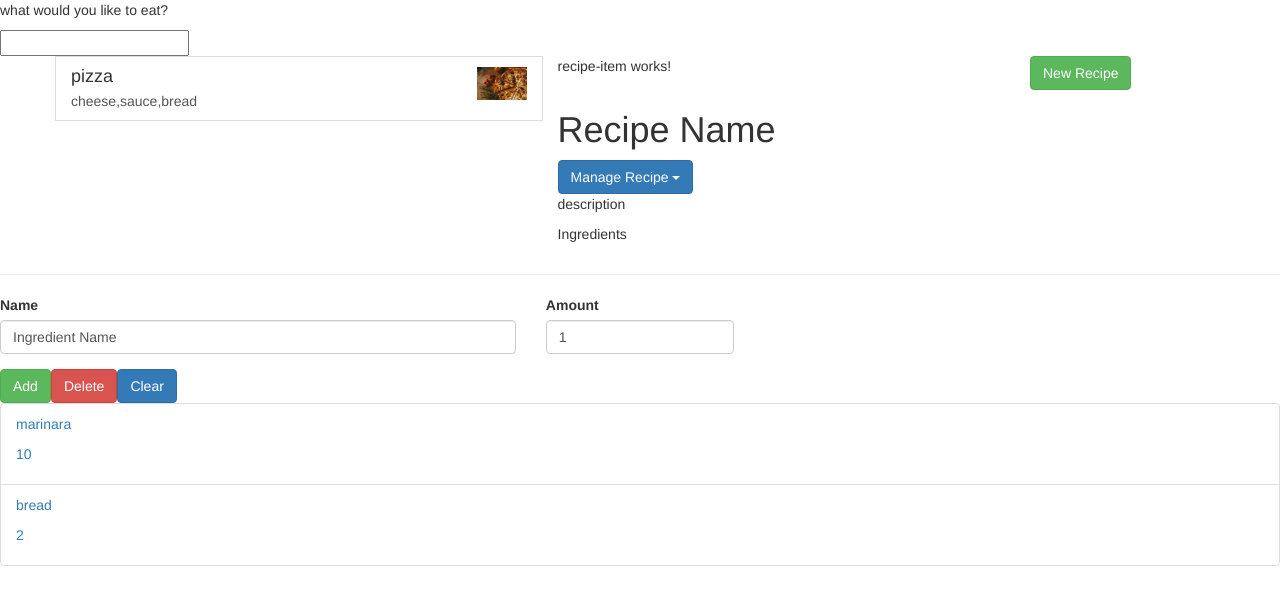
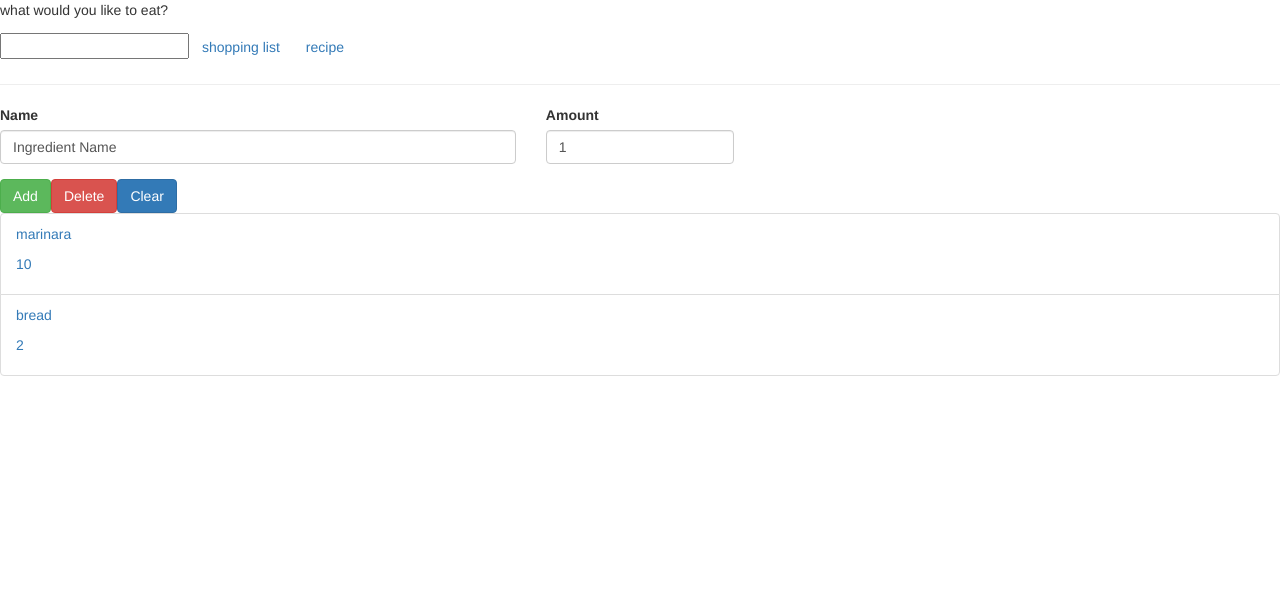
Before and after one commit to denicad1/recipes, an Angular app: page / in a window 1280 px wide. Shown: the top 604 px of the page. Built offline with nearby package versions, Linux system fonts and the light colour scheme.

Commit message:
recipe vs shopping list

```diff
--- a/src/app/app.component.html
+++ b/src/app/app.component.html
@@ -1,4 +1,4 @@
-<app-header></app-header>
-<app-recipe-list></app-recipe-list>
+<app-header (feature)="onNavReceive($event)"></app-header>
+<app-recipe-list *ngIf="receivedFeature==='recipe'"></app-recipe-list>
 <hr />
-<app-shopping-list></app-shopping-list>
+<app-shopping-list *ngIf="receivedFeature!=='recipe'"></app-shopping-list>
--- a/src/app/app.component.ts
+++ b/src/app/app.component.ts
@@ -6,5 +6,11 @@ import { Component} from '@angular/core';
   styleUrls: ['./app.component.scss']
 })
 export class AppComponent {
+  receivedFeature;
   title = 'shopping';
+
+  onNavReceive(received:string){
+    this.receivedFeature=received;
+
+  }
 }
--- a/src/app/header/header.component.html
+++ b/src/app/header/header.component.html
@@ -1,2 +1,3 @@
 <p>what would you like to eat?</p>
 <input type="text" (input)='display($event)'[(ngModel)]="foodInput">
+<a href="#" class="btn" (click)="onNavigate('shopping-list')">shopping list</a><a href="#" class="btn" (click)="onNavigate('recipe')">recipe</a>
--- a/src/app/header/header.component.ts
+++ b/src/app/header/header.component.ts
@@ -1,4 +1,4 @@
-import { Component, OnInit } from '@angular/core';
+import { Component, EventEmitter, OnInit, Output } from '@angular/core';
 
 @Component({
   selector: 'app-header',
@@ -6,6 +6,7 @@ import { Component, OnInit } from '@angular/core';
   styleUrls: ['./header.component.scss']
 })
 export class HeaderComponent implements OnInit {
+  @Output() feature=new EventEmitter<string>();
   foodInput='';
   foodItems=[];
   constructor() { }
@@ -15,6 +16,11 @@ export class HeaderComponent implements OnInit {
   display(event:any){
     console.log(<HTMLInputElement>event.target.value);
   }
+  onNavigate(choice:string){
+    this.feature.emit(choice);
+  }
+
+
 
 
 }
--- a/src/app/recipes/recipe-list/recipe-item/recipe-item.component.html
+++ b/src/app/recipes/recipe-list/recipe-item/recipe-item.component.html
@@ -1 +1,19 @@
-<p>recipe-item works!</p>
+<a
+      href="#"
+      class="col-xs-5 list-group-item clearfix"
+
+    >
+      <div class="pull-left">
+        <h4 class="list-group-item-heading">{{ recipeItem.name }}</h4>
+        <p class="list-group-item-text">{{ recipeItem.description }}</p>
+      </div>
+      <span class="pull-right"
+        ><img
+          [src]="recipeItem.imagePath"
+          [alt]="recipeItem.name"
+          class="img-responsive"
+          style="max-width: 50px"
+      /></span>
+    </a>
+    <!-- <app-recipe-item class="col-xs-5"></app-recipe-item>
+    <app-recipe-detail class="col-xs-7"></app-recipe-detail> -->
--- a/src/app/recipes/recipe-list/recipe-list.component.html
+++ b/src/app/recipes/recipe-list/recipe-list.component.html
@@ -2,24 +2,6 @@
   <div class="row">
     <!-- (click)="newRecipe()" -->
     <button class="btn btn-success">New Recipe</button>
-    <a
-      href="#"
-      class="col-xs-5 list-group-item clearfix"
-      *ngFor="let recipe of recipes"
-    >
-      <div class="pull-left">
-        <h4 class="list-group-item-heading">{{ recipe.name }}</h4>
-        <p class="list-group-item-text">{{ recipe.description }}</p>
-      </div>
-      <span class="pull-right"
-        ><img
-          [src]="recipe.imagePath"
-          [alt]="recipe.name"
-          class="img-responsive"
-          style="max-width: 50px"
-      /></span>
-    </a>
-    <app-recipe-item class="col-xs-5"></app-recipe-item>
-    <app-recipe-detail class="col-xs-7"></app-recipe-detail>
+      <app-recipe-item *ngFor="let recipeEl of recipes" [recipeItem]='recipeEl'></app-recipe-item>
   </div>
 </div>
```
Also changed, not shown: src/app/recipes/recipe-list/recipe-item/recipe-item.component.ts (+6 -2 lines).
